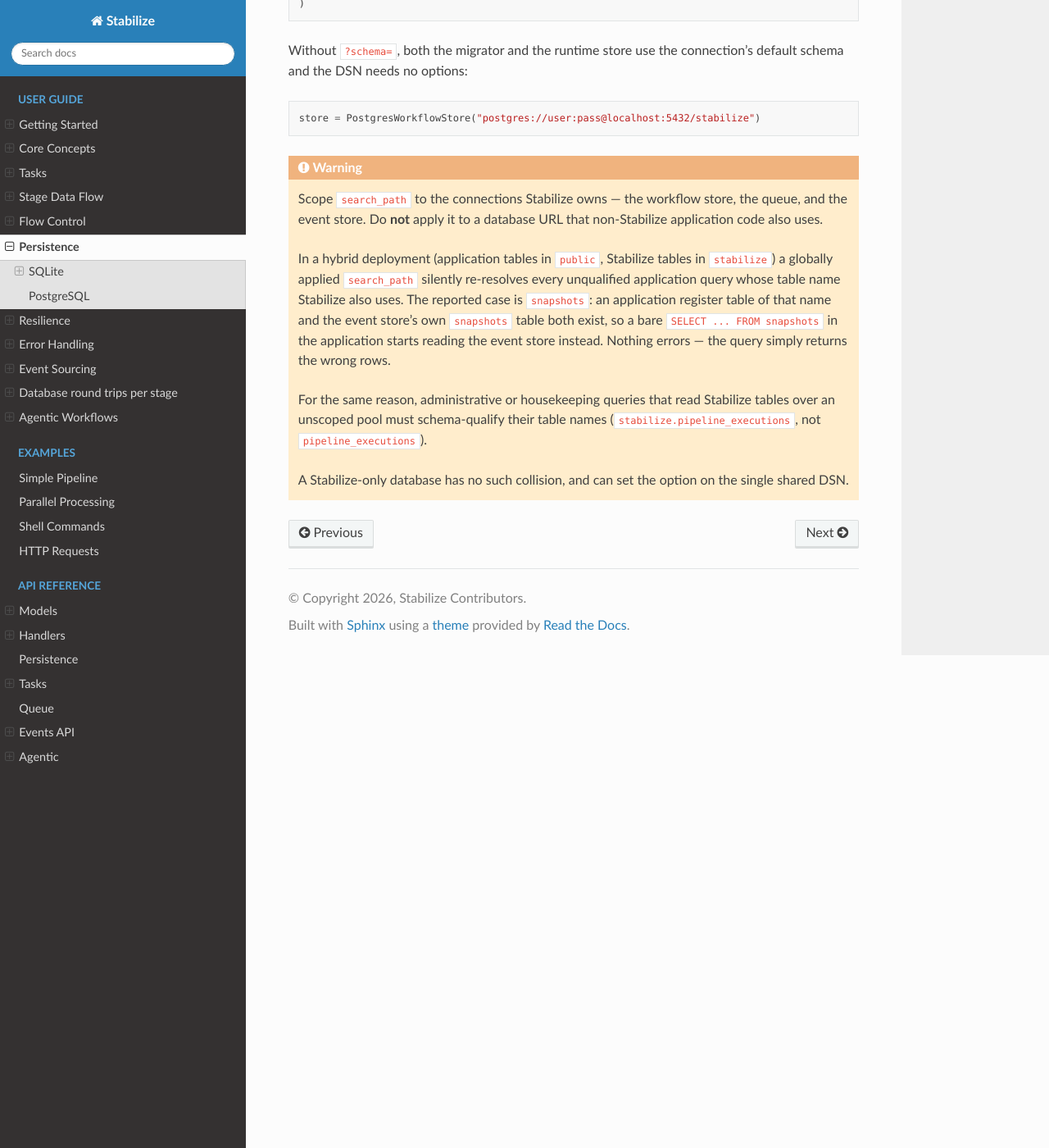
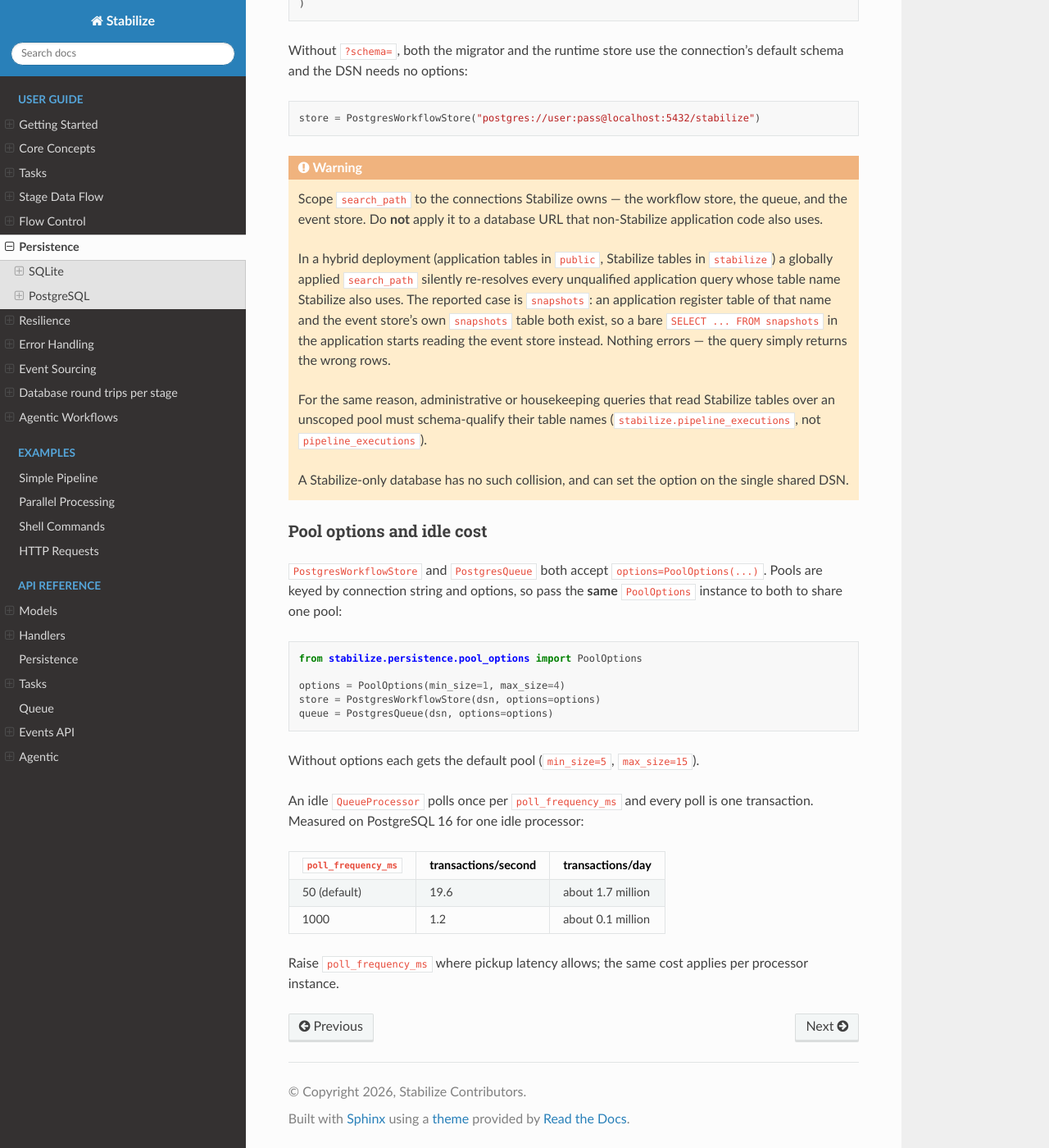
Before and after one commit to rodmena-limited/stabilize, a Sphinx documentation site: the page built from docs/guide/persistence.rst, in a window 1280 px wide and 1400 px high, scrolled down 1823 px. Shown: the whole window at 82% size. Built offline with Sphinx 7.4.7 and the Read the Docs theme 3.1.0, drawn with Linux system fonts in a browser that asks for light colours.

Commit message:
PostgresQueue accepts PoolOptions; document the idle poll cost (fixes #69)
PostgresQueue had no options parameter, so its pool was always the
default 5/15 and could not share a store's smaller pool: a deployment
capped at 40 connections could not size it (crypto-trader). It now takes
options=PoolOptions, merged with schema= exactly as the store does; the
same instance on both yields one pool.

Measured idle cost of one processor on PostgreSQL 16: 19.6 xact/s at the
default 50 ms poll (about 1.7M/day), 1.2 xact/s at 1000 ms. Documented in
docs/guide/persistence.rst.

Co-Authored-By: Claude Opus 5.5 <noreply@anthropic.com>

```diff
--- a/docs/guide/persistence.rst
+++ b/docs/guide/persistence.rst
@@ -116,3 +116,33 @@ connection's default schema and the DSN needs no options:
 
    A Stabilize-only database has no such collision, and can set the option on
    the single shared DSN.
+
+Pool options and idle cost
+~~~~~~~~~~~~~~~~~~~~~~~~~~
+
+``PostgresWorkflowStore`` and ``PostgresQueue`` both accept ``options=PoolOptions(...)``.
+Pools are keyed by connection string and options, so pass the **same** ``PoolOptions``
+instance to both to share one pool:
+
+.. code-block:: python
+
+    from stabilize.persistence.pool_options import PoolOptions
+
+    options = PoolOptions(min_size=1, max_size=4)
+    store = PostgresWorkflowStore(dsn, options=options)
+    queue = PostgresQueue(dsn, options=options)
+
+Without options each gets the default pool (``min_size=5``, ``max_size=15``).
+
+An idle ``QueueProcessor`` polls once per ``poll_frequency_ms`` and every poll is one
+transaction. Measured on PostgreSQL 16 for one idle processor:
+
+=====================  ===================  ==================
+``poll_frequency_ms``  transactions/second  transactions/day
+=====================  ===================  ==================
+50 (default)           19.6                 about 1.7 million
+1000                   1.2                  about 0.1 million
+=====================  ===================  ==================
+
+Raise ``poll_frequency_ms`` where pickup latency allows; the same cost applies per
+processor instance.
```
Also changed, not shown: 2 other files.
